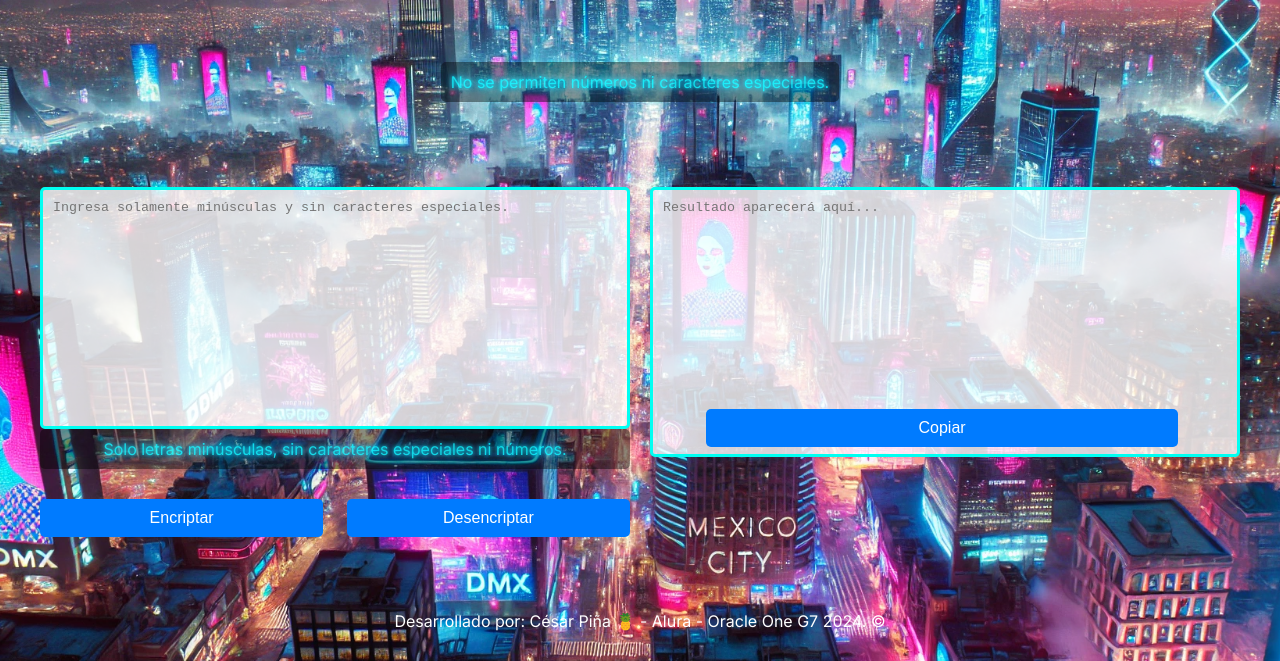
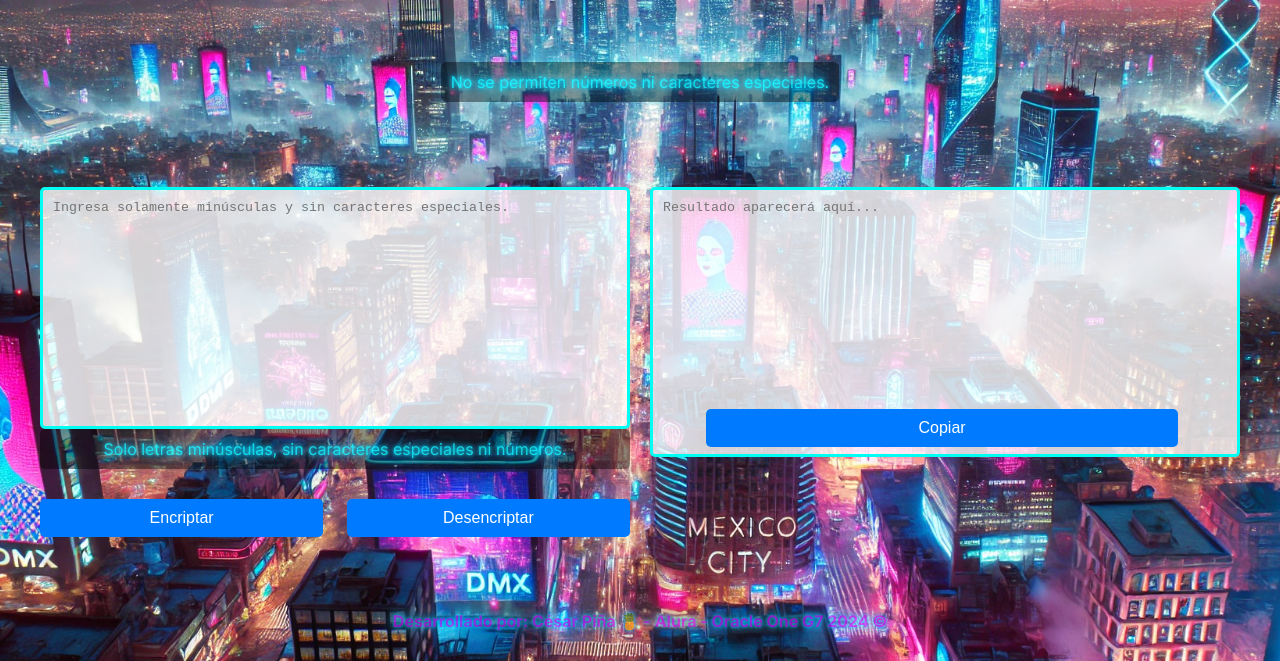
Before and after one commit to CesarPinha/reto-encriptador, a plain HTML site: page index.html in a window 1280 px wide. Shown: the part 139-800 px from the top of the page. Drawn offline with Linux system fonts and the light colour scheme.

Commit message:
v1.1.2 fuente neon a footer

```diff
--- a/index.html
+++ b/index.html
@@ -37,7 +37,7 @@
     </main>
 
     <footer>
-        <p>Desarrollado por: César Piña 🍍 - Alura - Oracle One G7 2024. &copy;</p>
+        <p>Desarrollado por: César Piña 🍍 - Alura - Oracle One G7 2024 &copy;</p>
     </footer>
 
     <script src="script.js"></script>
--- a/styles.css
+++ b/styles.css
@@ -171,4 +171,13 @@ footer {
       text-shadow: 0 0 5px #0ff0fc, 0 0 10px #0ff0fc, 0 0 20px #0ff0fc, 0 0 40px #00bfff, 0 0 80px #00bfff, 0 0 90px #00bfff, 0 0 100px #00bfff;
     }
   }
-         /* Efectos neón */
+
+  /* Footer  */
+  footer {
+    color: #b026ff; /* Color morado neón */
+    text-shadow: 0 0 5px #b026ff, 0 0 10px #b026ff, 0 0 20px #b026ff, 0 0 40px #d884ff, 0 0 80px #d884ff, 0 0 90px #d884ff, 0 0 100px #d884ff;
+    animation: neon-flicker .9s infinite;
+    font-weight: 650;
+  }
+
+           /* Efectos neón */
```
